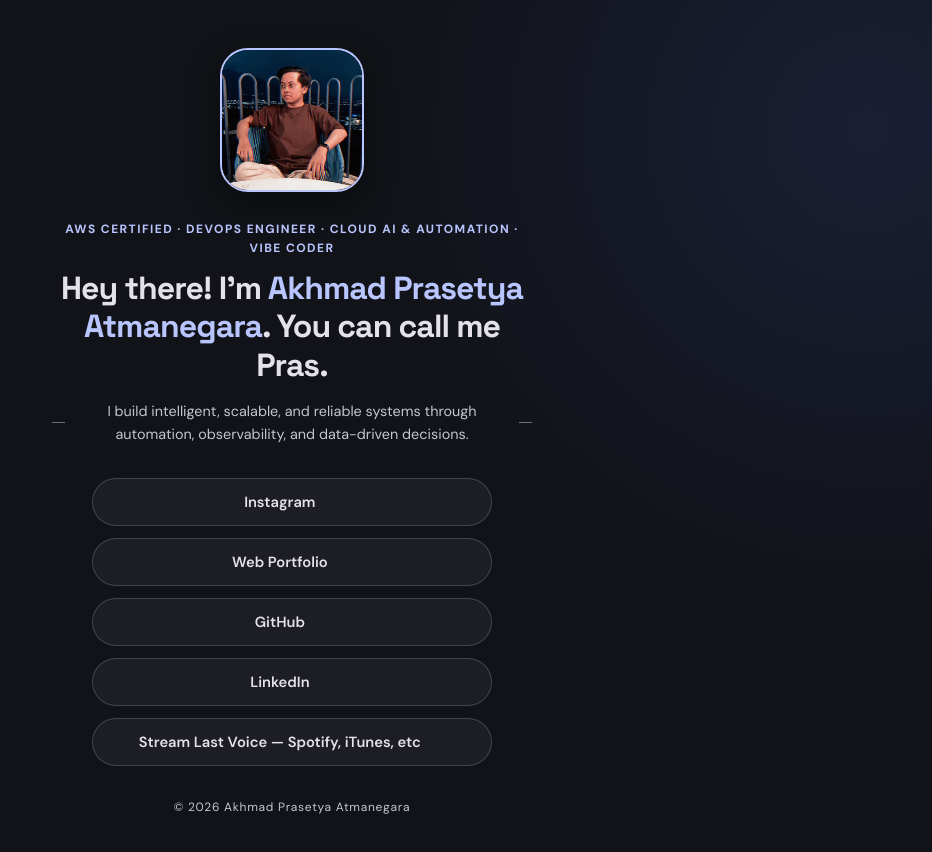
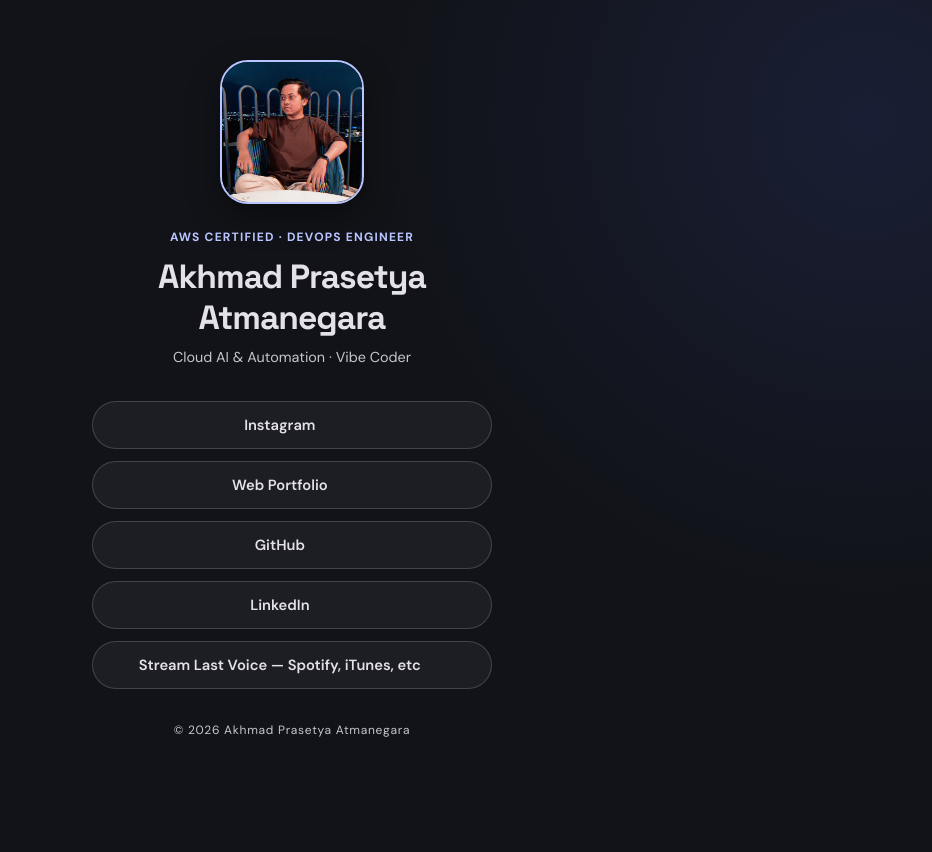
Before and after one commit to leftprazz/home, a website: page index.html in a window 1280 px wide. Shown: the whole page, without its empty margins (348-1280 px from the left). After the commit the page ends 800 px from the top, so only its background shows below. Drawn offline with Linux system fonts and the light colour scheme.

Commit message:
🎨 style(landing): nyederhanakno profile section ben luwih resik
- Mbusak headline gaya marketing lan divider dekoratif
- Balikno role dadi AWS Certified · DevOps Engineer
- Ringkesno jeneng lan fokus dadi telung baris sing gampang diwoco
- Update e2e assertion ben nyocokno hierarchy anyar

```diff
--- a/index.html
+++ b/index.html
@@ -86,8 +86,8 @@
         display: flex;
         flex-direction: column;
         align-items: center;
-        gap: 4px;
-        max-width: 480px;
+        gap: 8px;
+        max-width: 420px;
         animation: riseIn var(--duration-slow) var(--ease-out) both;
       }
 
@@ -98,7 +98,7 @@
         border-radius: var(--radius-lg);
         border: 2px solid var(--primary);
         box-shadow: var(--shadow-2);
-        margin-bottom: var(--space-4);
+        margin-bottom: var(--space-3);
         transition: transform var(--duration-fast) var(--ease-out);
       }
 
@@ -112,17 +112,17 @@
         color: var(--primary);
         font-size: 0.75rem;
         font-weight: 700;
-        letter-spacing: 0.12em;
+        letter-spacing: 0.1em;
         text-transform: uppercase;
       }
 
       h1 {
         font-family: "Space Grotesk", sans-serif;
-        font-size: clamp(1.4rem, 4.5vw, 2rem);
+        font-size: clamp(1.5rem, 4.5vw, 2.1rem);
         font-weight: 700;
         letter-spacing: -0.03em;
         line-height: 1.2;
-        margin-top: 0.4rem;
+        margin-top: 0.15rem;
       }
 
       .accent {
@@ -130,21 +130,9 @@
       }
 
       .role {
-        display: inline-flex;
-        align-items: center;
-        gap: 10px;
-        margin-top: var(--space-2);
+        margin-top: 0;
         font-size: 0.9rem;
         color: var(--on-surface-variant);
-      }
-
-      .role::before,
-      .role::after {
-        content: "";
-        height: 1px;
-        width: 22px;
-        background: currentColor;
-        opacity: 0.5;
       }
 
       .links {
@@ -311,9 +299,9 @@
 
     <main class="profile">
       <img class="avatar" src="saya.png" alt="Portrait of Akhmad Prasetya Atmanegara" />
-      <p class="eyebrow">AWS Certified · DevOps Engineer · Cloud AI &amp; Automation · Vibe Coder</p>
-      <h1>Hey there! I'm <span class="accent">Akhmad Prasetya Atmanegara</span>. You can call me Pras.</h1>
-      <p class="role">I build intelligent, scalable, and reliable systems through automation, observability, and data-driven decisions.</p>
+      <p class="eyebrow">AWS Certified · DevOps Engineer</p>
+      <h1>Akhmad Prasetya Atmanegara</h1>
+      <p class="role">Cloud AI &amp; Automation · Vibe Coder</p>
     </main>
 
     <nav class="links" aria-label="Social and project links">
```
Also changed, not shown: tests/e2e.spec.js (+5 -2 lines).
